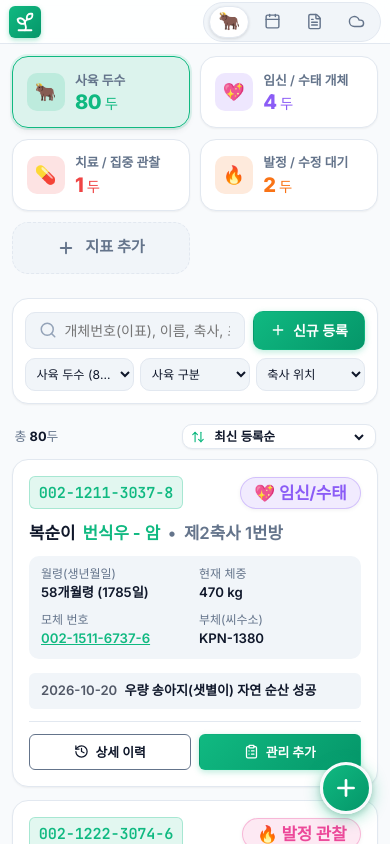
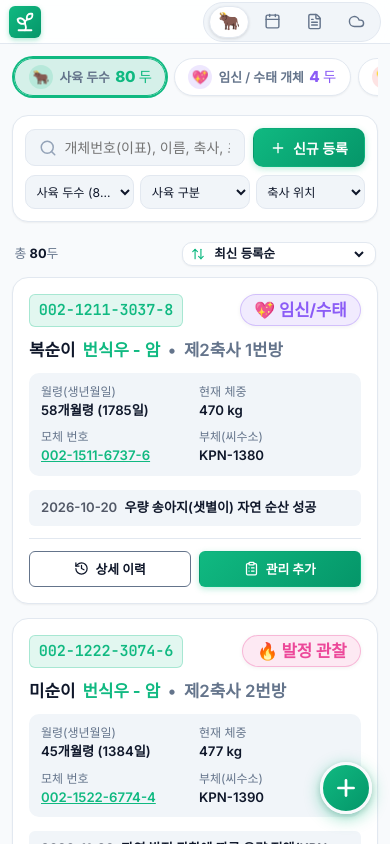
Before and after one commit to sysmedic/happy-farm, a React (Vite) app: page / in a window 390 px wide. Shown: the top 844 px of the page. Built offline with nearby package versions, Linux system fonts and the light colour scheme; a web font is replaced by a local one.

Commit message:
feat(dashboard): 모바일 대시보드 가로 스와이프 콤팩트 칩 전환, 고유 테마 링 및 번식우 지표 신설

```diff
--- a/src/components/entities/EntityList.jsx
+++ b/src/components/entities/EntityList.jsx
@@ -31,6 +31,7 @@ const DEFAULT_DASHBOARD_CARDS = ['total', 'pregnant', 'treatment', 'in_heat'];
 
 const ALL_DASHBOARD_CARDS = [
   { id: 'total', label: '사육 두수', icon: '🐂', color: '#10b981', bg: 'rgba(16, 185, 129, 0.15)', isFixed: true, desc: '현재 축사에서 사육 중인 전체 한우' },
+  { id: 'breeding_cow', label: '번식우 (암소)', icon: '🐄', color: '#ec4899', bg: 'rgba(236, 72, 153, 0.15)', desc: '번식 공우 및 후보 암소 전체' },
   { id: 'pregnant', label: '임신 / 수태 개체', icon: '💖', color: '#8b5cf6', bg: 'rgba(139, 92, 246, 0.15)', desc: '임신 감정 완료 및 출산 대기' },
   { id: 'treatment', label: '치료 / 집중 관찰', icon: '💊', color: '#ef4444', bg: 'rgba(239, 68, 68, 0.15)', desc: '치료 투약 및 특별 관리' },
   { id: 'in_heat', label: '발정 / 수정 대기', icon: '🔥', color: '#f97316', bg: 'rgba(249, 115, 22, 0.15)', desc: '발정 징후 관찰 및 적기 인공수정' },
@@ -113,6 +114,7 @@ export default function EntityList({
     const scheduledShip = activeEntities.filter(e => e.status === 'scheduled_ship').length;
 
     // 사육 단계별 두수
+    const breedingCow = activeEntities.filter(e => (e.breed || '').includes('번식') || (e.breed || '').includes('암소')).length;
     const calf = activeEntities.filter(e => (e.breed || '').includes('송아지') || (e.breed || '').includes('자우')).length;
     const steerBeef = activeEntities.filter(e => (e.breed || '').includes('거세') || (e.breed || '').includes('비육')).length;
     const growing = activeEntities.filter(e => (e.breed || '').includes('육성')).length;
@@ -130,6 +132,7 @@ export default function EntityList({
       inseminated,
       nursing,
       scheduledShip,
+      breedingCow,
       calf,
       steerBeef,
       growing,
@@ -143,6 +146,7 @@ export default function EntityList({
   const getCardValue = (cardId) => {
     switch (cardId) {
       case 'total': return stats.total;
+      case 'breeding_cow': return stats.breedingCow;
       case 'pregnant': return stats.pregnant;
       case 'treatment': return stats.treatment;
       case 'in_heat': return stats.inHeat;
@@ -268,7 +272,7 @@ export default function EntityList({
     } else if (cardId === 'deceased') {
       setSelectedStatus(prev => prev === 'deceased' ? 'active' : 'deceased');
       setSelectedBarn('all');
-    } else if (['calf', 'steer_beef', 'growing'].includes(cardId)) {
+    } else if (['calf', 'steer_beef', 'growing', 'breeding_cow'].includes(cardId)) {
       setSelectedBreed(prev => prev === cardId ? 'all' : cardId);
       if (selectedStatus === 'history' || selectedStatus === 'shipped' || selectedStatus === 'deceased') {
         setSelectedStatus('active');
@@ -282,7 +286,7 @@ export default function EntityList({
     if (['pregnant', 'treatment', 'in_heat', 'inseminated', 'nursing', 'scheduled_ship', 'history', 'shipped', 'deceased'].includes(cardId)) {
       return selectedStatus === cardId;
     }
-    if (['calf', 'steer_beef', 'growing'].includes(cardId)) {
+    if (['calf', 'steer_beef', 'growing', 'breeding_cow'].includes(cardId)) {
       return selectedBreed === cardId;
     }
     return false;
@@ -329,6 +333,11 @@ export default function EntityList({
             <div
               key={cardDef.id}
               className={`stat-card stat-card-interactive ${active ? 'active-custom' : ''}`}
+              style={active ? {
+                borderColor: cardDef.color,
+                background: cardDef.bg,
+                boxShadow: `0 0 0 2px ${cardDef.color}`
+              } : {}}
               onClick={() => handleCardClick(cardDef.id)}
               title={`클릭 시 ${cardDef.label} 개체 필터링 (다시 누르면 해제)`}
               role="button"
--- a/src/index.css
+++ b/src/index.css
@@ -2377,25 +2377,67 @@ form.modal-content {
     justify-content: center;
   }
 
-  /* 2열 통계 카드 */
+  /* 모바일 슬림 콤팩트 칩 (가로 1열 스와이프 알약 칩 형태) */
   .stats-grid {
-    grid-template-columns: repeat(2, 1fr);
-    gap: 0.65rem;
+    display: flex !important;
+    flex-direction: row !important;
+    overflow-x: auto !important;
+    overflow-y: hidden !important;
+    -webkit-overflow-scrolling: touch;
+    gap: 0.45rem !important;
+    margin-bottom: 0.75rem !important;
+    padding: 0.15rem 0.15rem 0.4rem 0.15rem !important;
+    scrollbar-width: none;
+  }
+
+  .stats-grid::-webkit-scrollbar {
+    display: none;
   }
 
   .stat-card {
-    padding: 0.85rem;
-    gap: 0.65rem;
+    padding: 0.45rem 0.85rem !important;
+    border-radius: var(--radius-full) !important;
+    gap: 0.4rem !important;
+    flex-shrink: 0 !important;
+    height: 38px !important;
+    box-sizing: border-box !important;
+    white-space: nowrap !important;
+    display: inline-flex !important;
+    align-items: center !important;
   }
 
   .stat-icon-wrapper {
-    width: 38px;
-    height: 38px;
-    font-size: 1.1rem;
+    width: 24px !important;
+    height: 24px !important;
+    font-size: 0.85rem !important;
+    border-radius: var(--radius-full) !important;
+  }
+
+  .stat-info {
+    display: flex !important;
+    flex-direction: row !important;
+    align-items: baseline !important;
+    gap: 0.35rem !important;
+  }
+
+  .stat-label {
+    font-size: 0.8rem !important;
+    font-weight: 600 !important;
   }
 
   .stat-value {
-    font-size: 1.25rem;
+    font-size: 0.95rem !important;
+    font-weight: 800 !important;
+  }
+
+  .stat-card-add {
+    padding: 0.45rem 0.85rem !important;
+    border-radius: var(--radius-full) !important;
+    height: 38px !important;
+    font-size: 0.8rem !important;
+    flex-shrink: 0 !important;
+    white-space: nowrap !important;
+    box-sizing: border-box !important;
   }
 
   /* 모바일 필터 바 */
```
